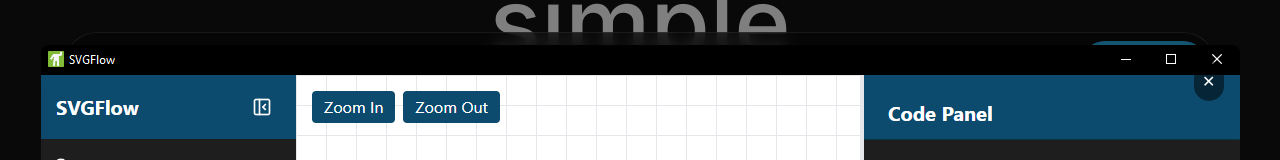
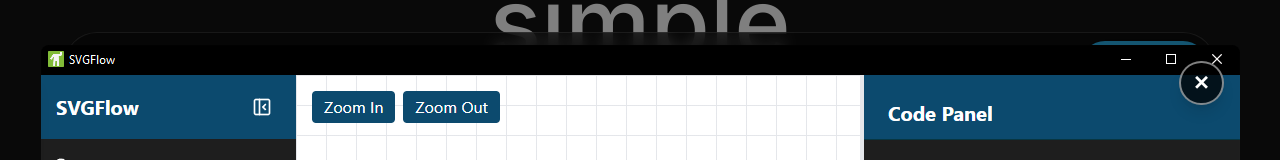
Before and after one commit to zedvex/svgflow-landing-page, a Next.js app: page / in a window 1280 px wide. Both pictures are taken after a click on the picture 344 px from the left and 804 px from the top of the page. Shown: the part 404-564 px from the top of the page. Built offline with nearby package versions, Linux system fonts and the light colour scheme.

Commit message:
Updated modal close button

```diff
--- a/sections/Hero.tsx
+++ b/sections/Hero.tsx
@@ -141,7 +141,8 @@ const Hero = () => {
                     className="rounded-lg max-h-[90vh] w-auto"
                   />
                   <button
-                    className="absolute top-4 right-4 text-white bg-black bg-opacity-50 rounded-full p-2 hover:bg-opacity-75"
+                    type="button"
+                    className="absolute top-4 right-4 text-white bg-black bg-opacity-75 rounded-full px-3 py-1.5 hover:bg-opacity-90 text-xl font-bold shadow-lg border-2 border-white/50 hover:border-white transition-all"
                     onClick={() => setShowModal(false)}
                   >
                     ✕
```
